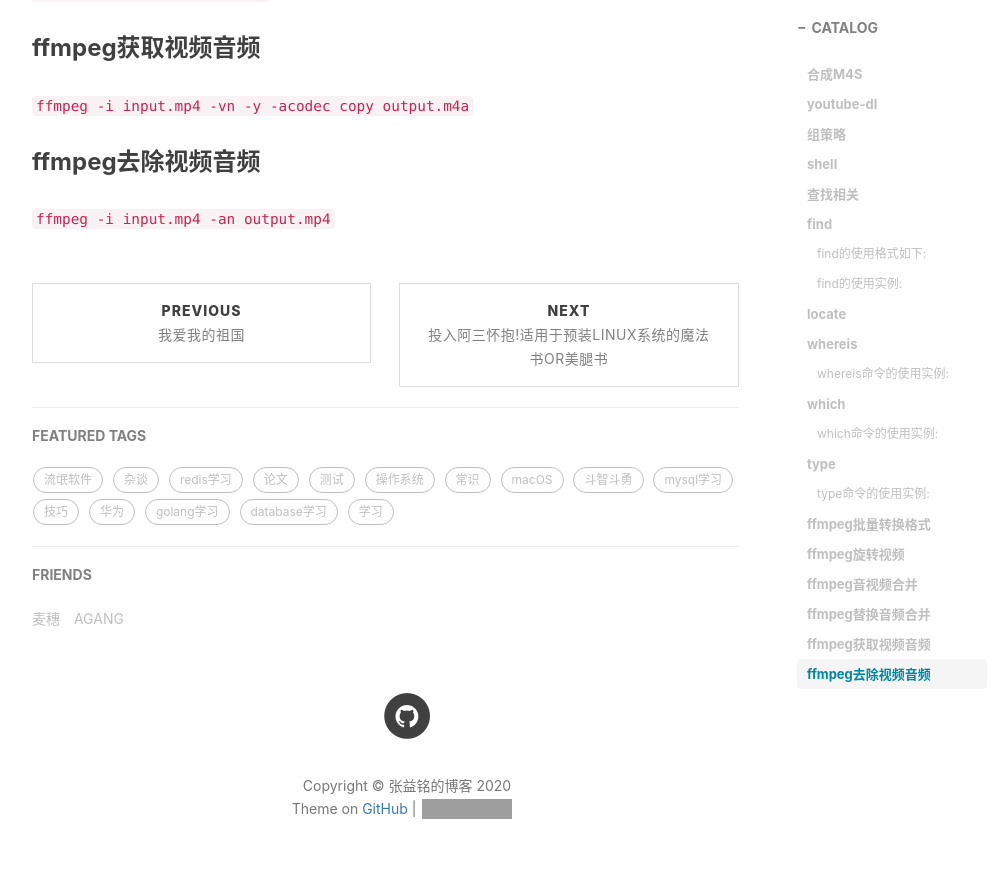
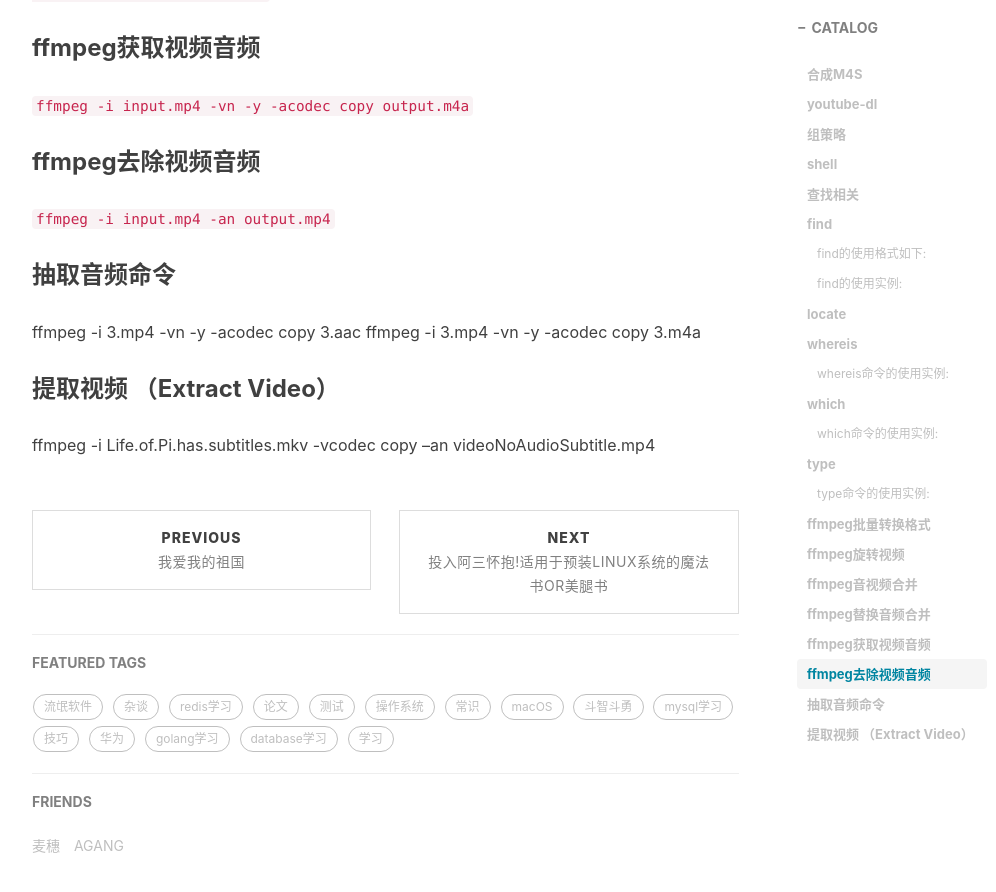
Before and after one commit to zhangyiming748/index, a Jekyll site: the page built from _posts/2019-10-11-cmd.md, in a window 1280 px wide and 900 px high, scrolled down 5087 px. Shown: the top 892 px of the window, without its empty margins (233-1229 px from the left). Built offline with Jekyll 4.4.1, drawn with Linux system fonts in a browser that asks for light colours; nearby versions of some CDN libraries; comment, search, counter and statistics services are not loaded; grey boxes are pictures that could not be loaded.

Commit message:
添加ffmpeg命令

```diff
--- a/_posts/2019-10-11-cmd.md
+++ b/_posts/2019-10-11-cmd.md
@@ -166,3 +166,11 @@ ffmpeg -i <inputfile> -vf "transpose=2,transpose=2" <outputfile>
 ### ffmpeg去除视频音频
 
 `ffmpeg -i input.mp4 -an output.mp4`
+
+### 抽取音频命令
+ffmpeg -i 3.mp4 -vn -y -acodec copy 3.aac
+ffmpeg -i 3.mp4 -vn -y -acodec copy 3.m4a
+
+
+### 提取视频 （Extract Video）
+ffmpeg -i Life.of.Pi.has.subtitles.mkv -vcodec copy –an  videoNoAudioSubtitle.mp4
```
